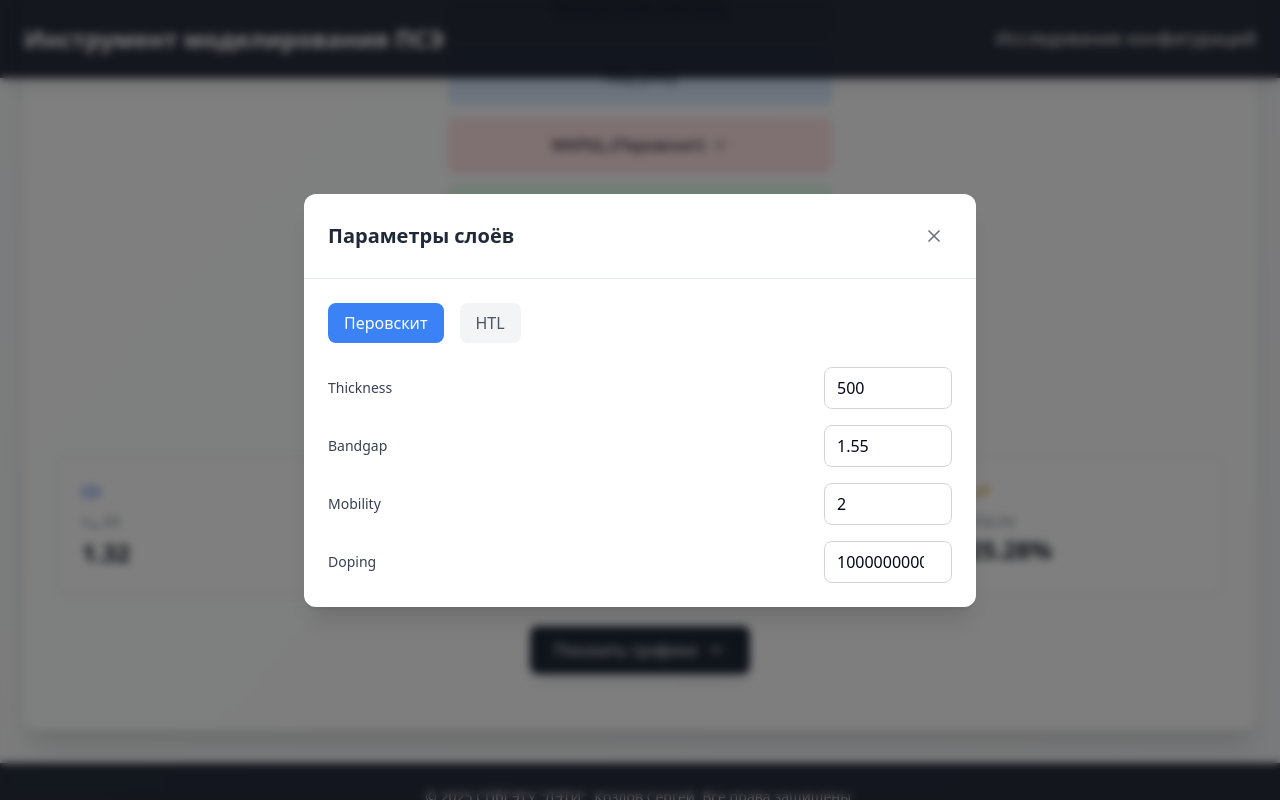
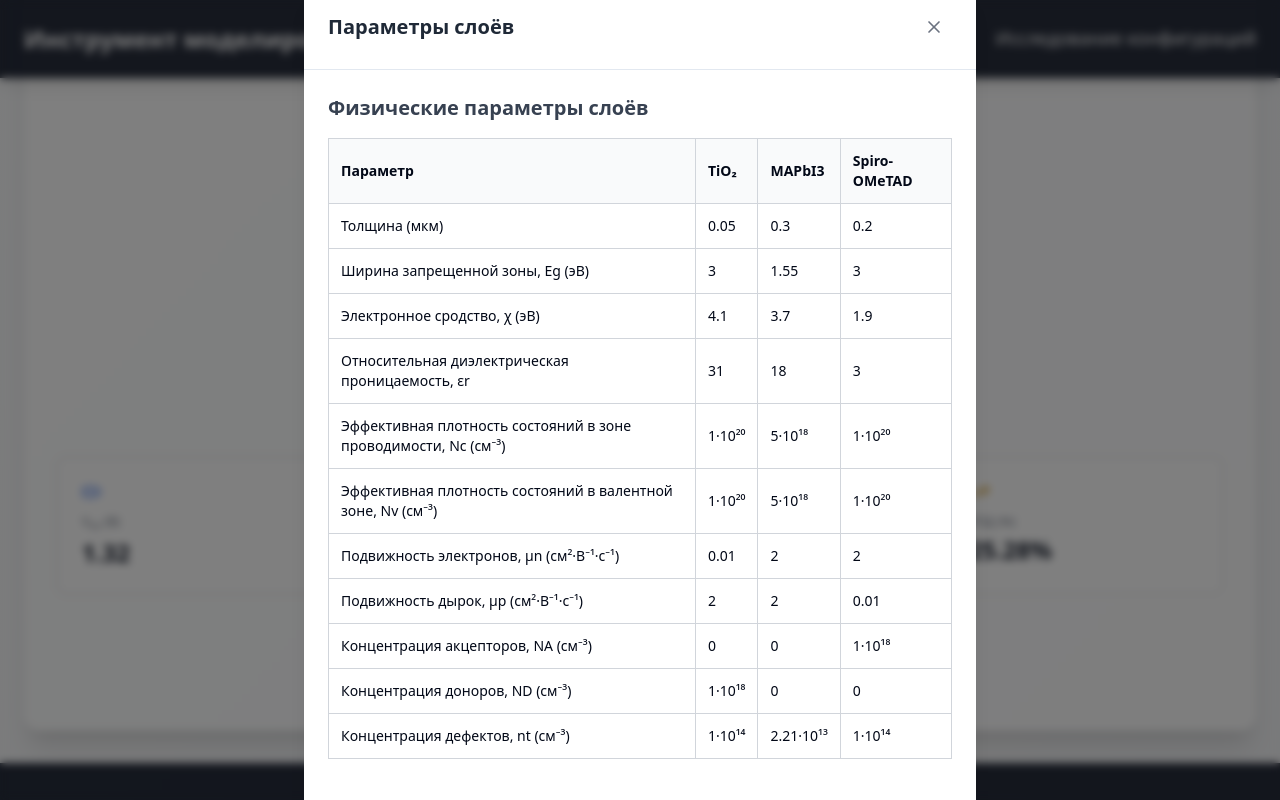
Before and after one commit to SergeyKozlov1282/perovskite, a React (Vite) app: page / in a window 1280 px wide. Both pictures are taken after a click on the button "Параметры слоёв". Shown: the part 566-1366 px from the top of the page. Built offline with nearby package versions, Linux system fonts and the light colour scheme.

Commit message:
fix: remove unused code and fix TS errors for deploy

```diff
--- a/src/App.tsx
+++ b/src/App.tsx
@@ -1,12 +1,22 @@
-import { useState } from "react";
+import React, { useState, useEffect } from "react";
 import { motion } from "framer-motion";
 import { Settings, ChevronDown, ChevronUp } from "lucide-react";
 import Header from "./components/Header";
 import LayerStructure from "./components/LayerStructure";
 import ParameterCards from "./components/ParameterCards";
+import ComparisonPanel from "./components/ComparisonPanel";
 import ParametersModal from "./components/ParametersModal";
 import Results from "./components/Results";
 import { solarCellData, ConfigurationKey } from "./data/solarCellData";
+
+const chartColors = [
+  "#05336e", // ЛЭТИ Blue
+  "#bb8d54", // ЛЭТИ Gold
+  "#6d6e71", // ЛЭТИ Gray
+  "#4CAF50",
+  "#FFC107",
+  "#E91E63",
+];
 
 function App() {
   const [perovskite, setPerovskite] = useState("MAPbI3");
@@ -29,18 +39,6 @@ function App() {
     } else {
       setHtl(material);
     }
-  };
-
-  const handleConfigurationToggle = (config: string) => {
-    setSelectedConfigurations((prev) =>
-      prev.includes(config)
-        ? prev.filter((c) => c !== config)
-        : [...prev, config]
-    );
-  };
-
-  const handleClearAll = () => {
-    setSelectedConfigurations([]);
   };
 
   return (
--- a/src/components/ChartComponent.tsx
+++ b/src/components/ChartComponent.tsx
@@ -44,7 +44,7 @@ const ChartComponent: React.FC<ChartComponentProps> = ({
           padding: 20,
           font: {
             size: 12,
-            weight: "500",
+            weight: 500,
           },
         },
       },
--- a/src/components/Header.tsx
+++ b/src/components/Header.tsx
@@ -1,6 +1,6 @@
 import React, { useState } from "react";
 import { motion } from "framer-motion";
-import { Menu, X, Sun } from "lucide-react";
+import { Menu, X } from "lucide-react";
 
 const Header: React.FC = () => {
   const [isMenuOpen, setIsMenuOpen] = useState(false);
--- a/src/components/ParametersModal.tsx
+++ b/src/components/ParametersModal.tsx
@@ -2,6 +2,10 @@ import React, { useState, useEffect } from "react";
 import { motion, AnimatePresence } from "framer-motion";
 import { X } from "lucide-react";
 import { solarCellData } from "../data/solarCellData";
+import {
+  materialProperties,
+  defectProperties,
+} from "../data/materialProperties";
 
 interface ParametersModalProps {
   isOpen: boolean;
@@ -16,57 +20,51 @@ const ParametersModal: React.FC<ParametersModalProps> = ({
   perovskite,
   htl,
 }) => {
-  const [activeTab, setActiveTab] = useState<"perovskite" | "htl">(
-    "perovskite"
-  );
-  const [parameters, setParameters] = useState({
-    perovskite: {
-      thickness: 500,
-      bandgap: 1.55,
-      mobility: 2.0,
-      doping: 1e16,
-    },
-    htl: {
-      thickness: 200,
-      bandgap: 2.8,
-      mobility: 1e-4,
-      doping: 1e19,
-    },
-  });
+  useEffect(() => {
+    if (isOpen) {
+      document.body.style.overflow = "hidden";
+    } else {
+      document.body.style.overflow = "";
+    }
+    return () => {
+      document.body.style.overflow = "";
+    };
+  }, [isOpen]);
 
-  useEffect(() => {
-    const currentKey = `${perovskite}_${htl}` as keyof typeof solarCellData;
-    const currentData = solarCellData[currentKey];
-    if (currentData) {
-      setParameters({
-        perovskite: {
-          thickness: currentData.params.thickness || 500,
-          bandgap: currentData.params.bandgap || 1.55,
-          mobility: currentData.params.mobility || 2.0,
-          doping: currentData.params.doping || 1e16,
-        },
-        htl: {
-          thickness: currentData.params.htlThickness || 200,
-          bandgap: currentData.params.htlBandgap || 2.8,
-          mobility: currentData.params.htlMobility || 1e-4,
-          doping: currentData.params.htlDoping || 1e19,
-        },
-      });
+  const currentConfigData =
+    solarCellData[(perovskite + "_" + htl) as keyof typeof solarCellData];
+
+  const parametersOrder = [
+    "Толщина (мкм)",
+    "Ширина запрещенной зоны, Eg (эВ)",
+    "Электронное сродство, χ (эВ)",
+    "Относительная диэлектрическая проницаемость, εr",
+    "Эффективная плотность состояний в зоне проводимости, Nc (см⁻³)",
+    "Эффективная плотность состояний в валентной зоне, Nv (см⁻³)",
+    "Подвижность электронов, μn (см²·В⁻¹·с⁻¹)",
+    "Подвижность дырок, μp (см²·В⁻¹·с⁻¹)",
+    "Концентрация акцепторов, NA (см⁻³)",
+    "Концентрация доноров, ND (см⁻³)",
+    "Концентрация дефектов, nt (см⁻³)",
+  ];
+
+  const getParameterValue = (material: string, paramName: string) => {
+    if (paramName === "Толщина (мкм)" && currentConfigData) {
+      const thicknessKey =
+        material === "TiO2"
+          ? "TiO2"
+          : material === "MAPbI3"
+          ? "MAPbI3"
+          : material === "CsPbI3"
+          ? "CsPbI3"
+          : htl === "Spiro"
+          ? "Spiro"
+          : "PEDOT";
+      return currentConfigData.chosenThickness[thicknessKey];
     }
-  }, [perovskite, htl]);
-
-  const handleParameterChange = (
-    layer: "perovskite" | "htl",
-    param: string,
-    value: number
-  ) => {
-    setParameters((prev) => ({
-      ...prev,
-      [layer]: {
-        ...prev[layer],
-        [param]: value,
-      },
-    }));
+    return materialProperties[material as keyof typeof materialProperties]?.[
+      paramName
+    ];
   };
 
   return (
@@ -99,49 +97,62 @@ const ParametersModal: React.FC<ParametersModalProps> = ({
             </div>
 
             <div className="p-6">
-              <div className="flex space-x-4 mb-6">
-                <button
-                  onClick={() => setActiveTab("perovskite")}
-                  className={`px-4 py-2 rounded-lg font-medium transition-colors ${
-                    activeTab === "perovskite"
-                      ? "bg-blue-500 text-white"
-                      : "bg-gray-100 text-gray-600 hover:bg-gray-200"
-                  }`}
-                >
-                  Перовскит
-                </button>
-                <button
-                  onClick={() => setActiveTab("htl")}
-                  className={`px-4 py-2 rounded-lg font-medium transition-colors ${
-                    activeTab === "htl"
-                      ? "bg-blue-500 text-white"
-                      : "bg-gray-100 text-gray-600 hover:bg-gray-200"
-                  }`}
-                >
-                  HTL
-                </button>
-              </div>
-
-              <div className="space-y-4">
-                {Object.entries(parameters[activeTab]).map(([key, value]) => (
-                  <div key={key} className="flex items-center justify-between">
-                    <label className="text-sm font-medium text-gray-700">
-                      {key.charAt(0).toUpperCase() + key.slice(1)}
-                    </label>
-                    <input
-                      type="number"
-                      value={value}
-                      onChange={(e) =>
-                        handleParameterChange(
-                          activeTab,
-                          key,
-                          parseFloat(e.target.value)
-                        )
-                      }
-                      className="w-32 px-3 py-2 border border-gray-300 rounded-lg focus:ring-2 focus:ring-blue-500 focus:border-blue-500"
-                    />
-                  </div>
-                ))}
+              <div className="mb-8">
+                <h4 className="text-xl font-semibold mb-4 text-gray-700">
+                  Физические параметры слоёв
+                </h4>
+                <div className="overflow-x-hidden">
+                  <table className="w-full border-collapse border border-gray-300 text-sm">
+                    <thead>
+                      <tr className="bg-gray-50">
+                        <th className="border border-gray-300 p-3 text-left font-semibold">
+                          Параметр
+                        </th>
+                        <th className="border border-gray-300 p-3 text-left font-semibold">
+                          TiO₂
+                        </th>
+                        <th className="border border-gray-300 p-3 text-left font-semibold">
+                          {perovskite}
+                        </th>
+                        <th className="border border-gray-300 p-3 text-left font-semibold">
+                          {htl === "Spiro" ? "Spiro-OMeTAD" : "PEDOT:PSS"}
+                        </th>
+                      </tr>
+                    </thead>
+                    <tbody>
+                      {parametersOrder.map((paramName, index) => (
+                        <motion.tr
+                          key={paramName}
+                          initial={{ opacity: 0, x: -20 }}
+                          animate={{ opacity: 1, x: 0 }}
+                          transition={{ delay: index * 0.05 }}
+                          className="hover:bg-gray-50"
+                        >
+                          <td className="border border-gray-300 p-3 font-medium">
+                            {paramName}
+                          </td>
+                          <td className="border border-gray-300 p-3">
+                            {getParameterValue("TiO2", paramName)}
+                          </td>
+                          <td className="border border-gray-300 p-3">
+                            {getParameterValue(
+                              perovskite as keyof typeof materialProperties,
+                              paramName
+                            )}
+                          </td>
+                          <td className="border border-gray-300 p-3">
+                            {getParameterValue(
+                              (htl === "Spiro"
+                                ? "Spiro"
+                                : "PEDOT") as keyof typeof materialProperties,
+                              paramName
+                            )}
+                          </td>
+                        </motion.tr>
+                      ))}
+                    </tbody>
+                  </table>
+                </div>
               </div>
             </div>
           </motion.div>
--- a/src/components/Results.tsx
+++ b/src/components/Results.tsx
@@ -109,14 +109,6 @@ export const Results: React.FC<ResultsProps> = ({
         })),
     ],
   };
-
-  // Находим максимальное значение напряжения среди всех конфигураций
-  const maxVoltage = Math.max(
-    ...results.jv.voltage,
-    ...selectedConfigurations.map((config) =>
-      Math.max(...solarCellData[config as ConfigurationKey].jv.v)
-    )
-  );
 
   const eqeData = {
     labels: results.eqe.wavelength.map((w) => w.toFixed(0)),
```
